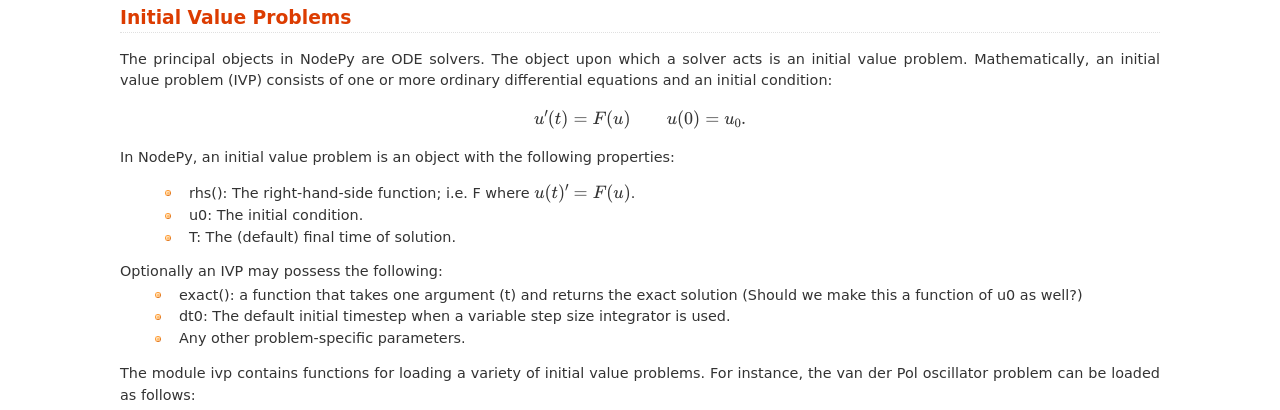
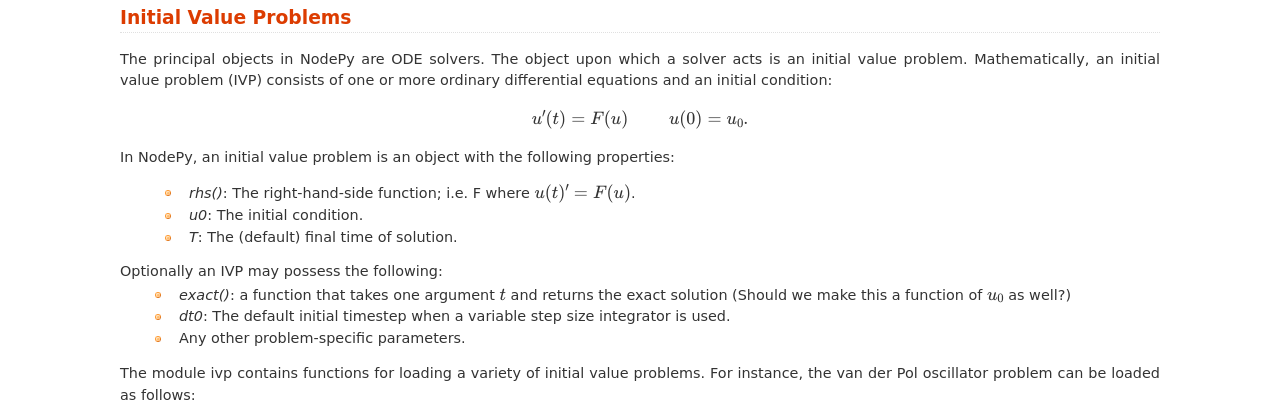
Before and after one commit to ketch/nodepy, a Sphinx documentation site: the page built from doc/solving.rst, in a window 1280 px wide. Shown: the part 560-970 px from the top of the page. Built offline with Sphinx 7.4.7, drawn with Linux system fonts in a browser that asks for light colours.

Commit message:
docs: fix sphinx formatting in tutorials

```diff
--- a/doc/solving.rst
+++ b/doc/solving.rst
@@ -22,19 +22,22 @@
 differential equations and an initial condition:
 
     \\begin{align*}
-    u'(t) & = F(u) & u(0) & = u_0.
+    u'(t) & = F(u) & \\
+    u(0) & = u_0.
     \\end{align*}
 
 In NodePy,
 an initial value problem is an object with the following properties:
 
-    * rhs(): The right-hand-side function; i.e. F where $u(t)'=F(u)$.
-    * u0:  The initial condition.
-    * T:   The (default) final time of solution.
+    * *rhs()*: The right-hand-side function; i.e. F where `u(t)'=F(u)`.
+    * *u0*:  The initial condition.
+    * *T*:   The (default) final time of solution.
 
 Optionally an IVP may possess the following:
-    * exact(): a function that takes one argument (t) and returns the exact solution (Should we make this a function of u0 as well?)
-    * dt0: The default initial timestep when a variable step size integrator is used.
+    * *exact()*: a function that takes one argument `t` and returns the exact
+      solution (Should we make this a function of `u_0` as well?)
+    * *dt0*: The default initial timestep when a variable step size integrator
+      is used.
     * Any other problem-specific parameters.
 
 The module ivp contains functions for loading a variety of initial
```
Also changed, not shown: doc/lmm.rst (+9 -7 lines), doc/rkm.rst (+17 -15 lines), 2 other files.
